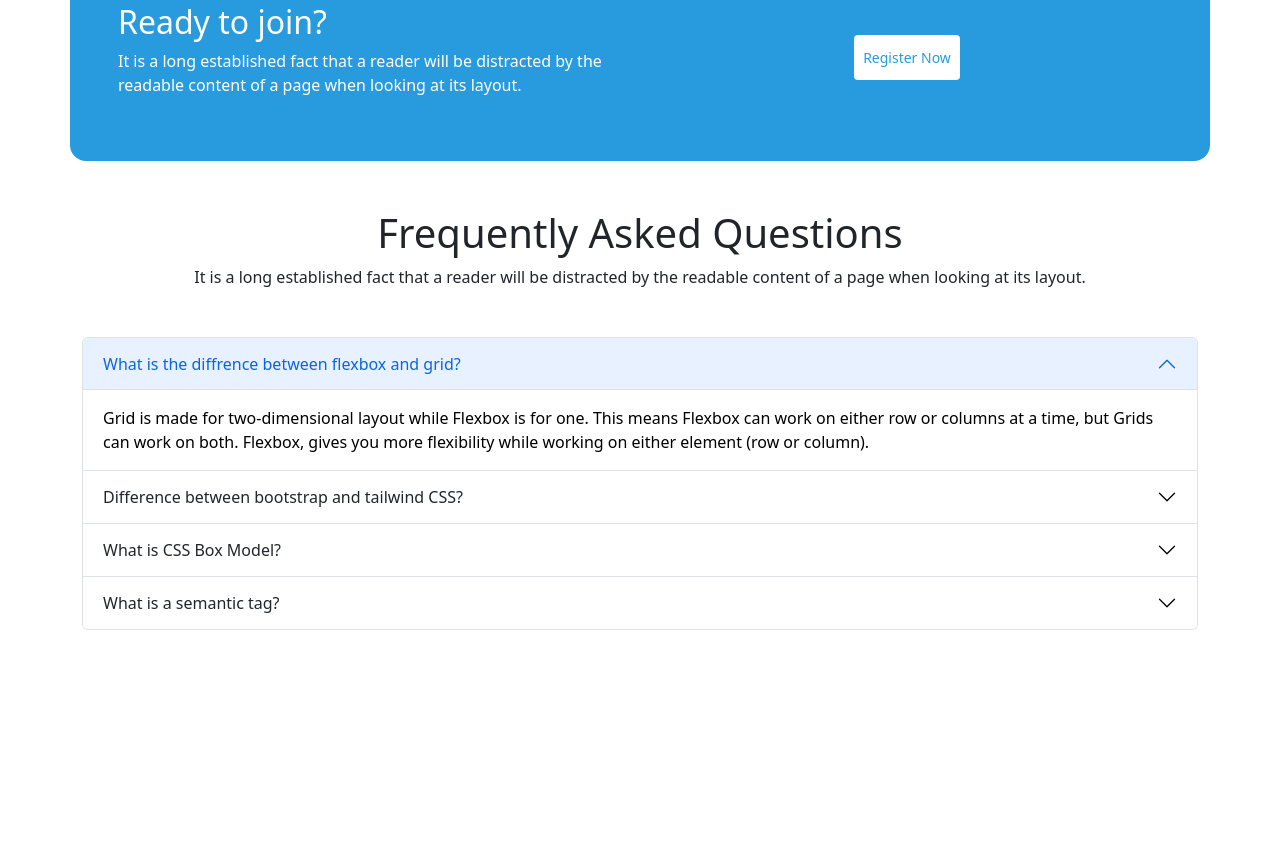
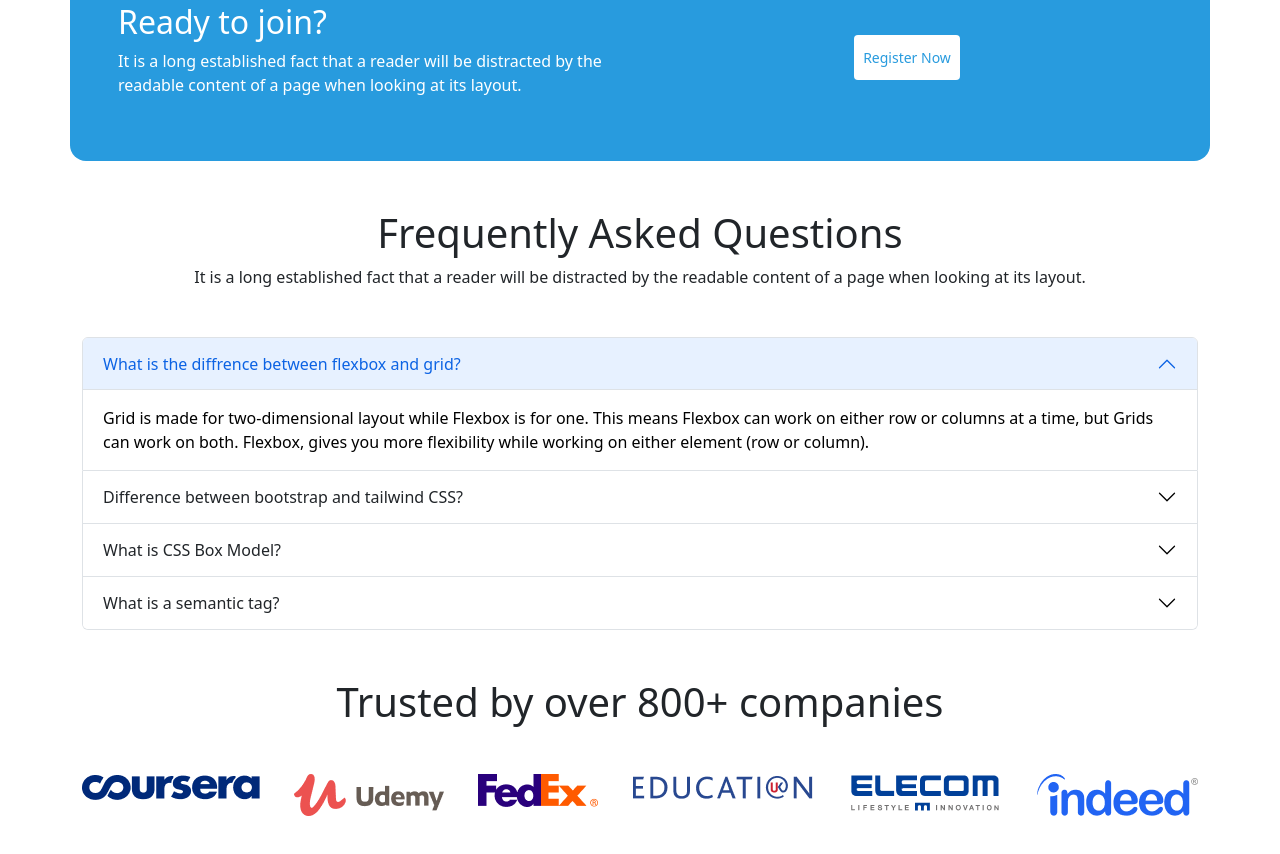
Before and after one commit to AsmanyAkter/Edureka, a plain HTML site: page index.html in a window 1280 px wide. Shown: the part 1721-2575 px from the top of the page. Before the commit the page ends 2399 px from the top, so only its background shows below. Drawn offline with nearby package versions, Linux system fonts and the light colour scheme.

Commit message:
Trusted comapnay with responsive done

```diff
--- a/index.html
+++ b/index.html
@@ -381,6 +381,50 @@
 
         <!-- FQA End -->
 
+        <!-- Trusted Companies Start -->
+
+        <section class="my-5">
+            <div class="container">
+                <div class="d-none d-xxl-block d-xl-block">
+                    <div>
+                        <h1 class="text-center my-5">
+                            Trusted by over 800+ companies
+                        </h1>
+                    </div>
+                    <div class="d-flex flex-row justify-content-between align-content-center my-5">
+                        <div>
+                            <img src="/images/company/company-1.png" alt="">
+                        </div>
+                        <div>
+                            <img src="/images/company/company-2.png" alt="">
+                        </div>
+                        <div>
+                            <img src="/images/company/company-3.png" alt="">
+                        </div>
+                        <div>
+                            <img src="/images/company/company-4.png" alt="">
+                        </div>
+                        <div>
+                            <img src="/images/company/company-5.png" alt="">
+                        </div>
+                        <div>
+                            <img src="/images/company/company-6.png" alt="">
+                        </div>
+
+                    </div>
+
+
+                </div>
+
+
+            </div>
+
+
+        </section>
+
+        <!-- Trusted Companies End -->
+
+
 
     </body>
 
```
